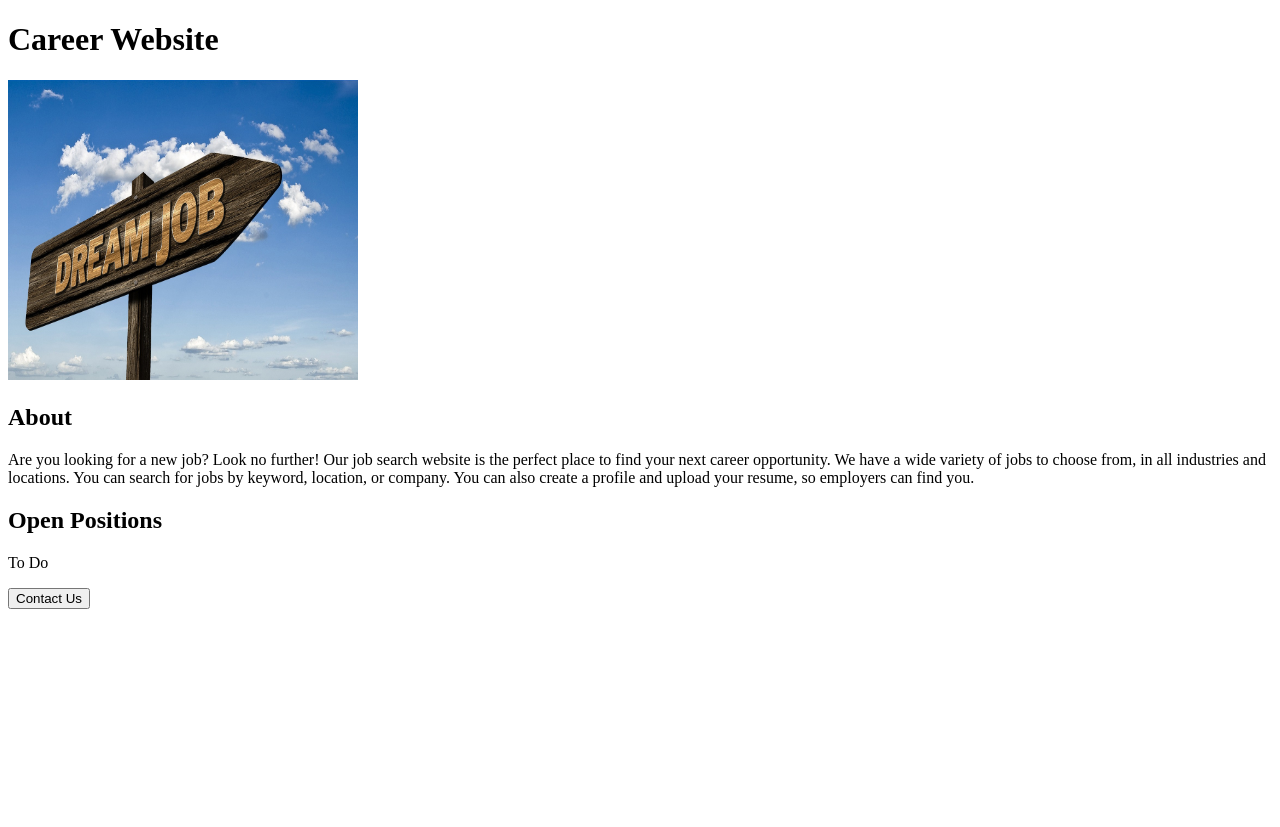
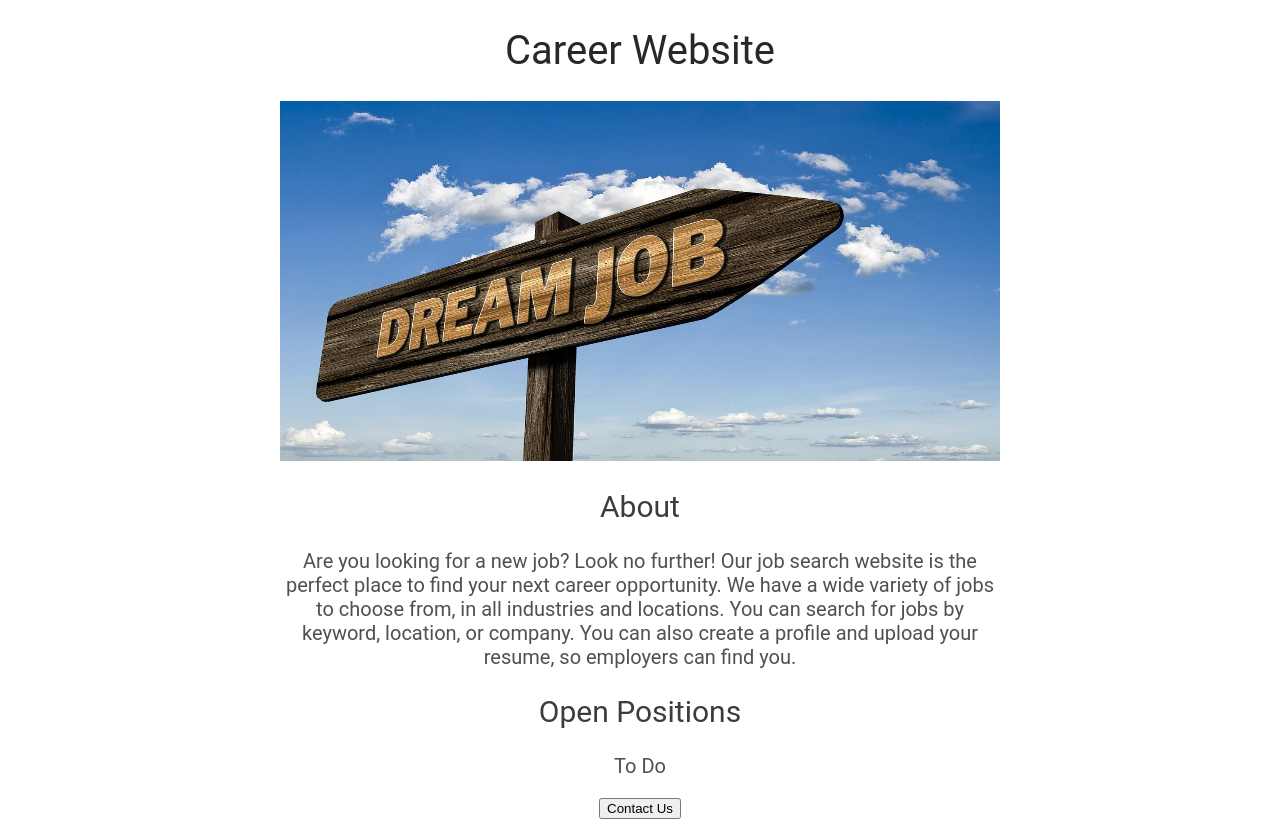
Before and after one commit to iamshubhamk/Career_Website, a Flask app: page / in a window 1280 px wide. Before the commit the page ends 609 px from the top, so only its background shows below. Run offline with Flask 3, Linux system fonts and the light colour scheme.

Commit message:
added css

```diff
--- a/templates/home.html
+++ b/templates/home.html
@@ -1,15 +1,42 @@
 <!DOCTYPE html>
 <html lang="en">
 <head>
+  <style>
+    h1{
+      font-family:roboto;font-size:40px;
+      font-weight:normal;color:rgb(40,40,40);
+      text-align:center
+      }
+    #banner{
+      width:100%;height:360px
+    }
+    h2{
+      font-family:roboto;font-size:30px;
+      font-weight:normal;color:rgb(60,60,60);
+      text-align:center
+    }
+    p{
+      font-family:roboto;font-size:20px;
+      font-weight:normal;color:rgb(80,80,80);
+      text-align:center
+    }
+    #container{
+      max-width:720px;margin:0 auto
+    }
+  </style>
   <title>Career Website</title>
 </head>
 <body>
+  <div id="container">
   <h1>Career Website</h1>
-  <img src="static/web_image.jpg", height=300, width=350>
+  <img id="banner" src="static/web_image.jpg", height=300, width=350>
   <h2>About</h2>
   <p>Are you looking for a new job? Look no further! Our job search website is the perfect place to find your next career opportunity. We have a wide variety of jobs to choose from, in all industries and locations. You can search for jobs by keyword, location, or company. You can also create a profile and upload your resume, so employers can find you.</p>
   <h2>Open Positions</h2>
   <p>To Do</p>
-  <button>Contact Us</button>
+    <div style="text-align:center">
+      <button>Contact Us</button>
+    </div>
+  </div>
 </body>
 </html>
```
